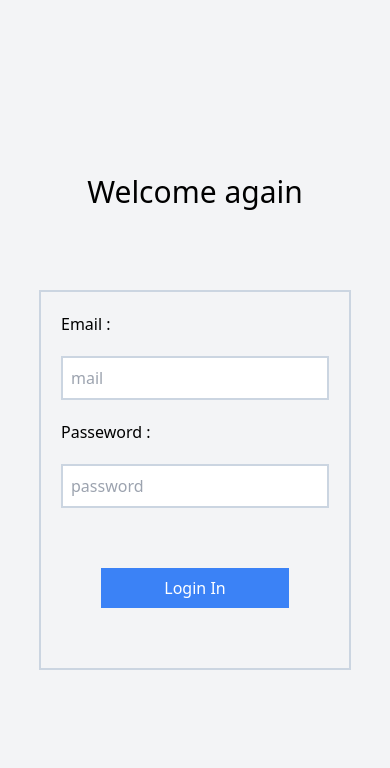
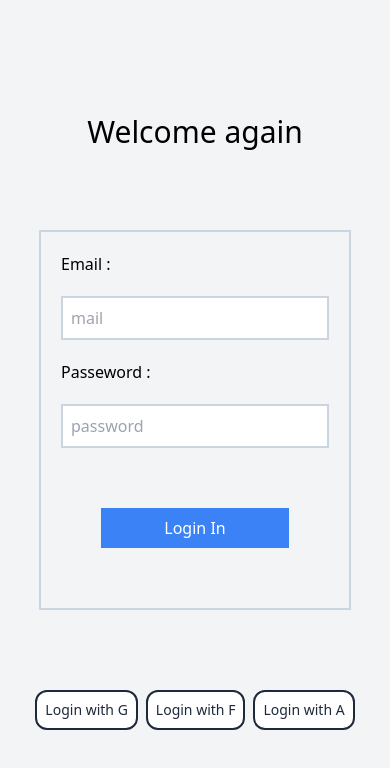
Before and after one commit to molomekeys/twitter-clone, a Next.js app: page / in a window 390 px wide. Shown: the top 768 px of the page. Built offline with nearby package versions, Linux system fonts and the light colour scheme.

Commit message:
i added the responsivness for the home page and fixed bug

```diff
--- a/components/LoginCard.tsx
+++ b/components/LoginCard.tsx
@@ -24,6 +24,11 @@ const LoginCard = () => {
             <div className="flex flex-col  gap-20 bg-gray-100 w-full h-full items-center justify-center">
                     <h3 className="text-3xl text-black">Welcome again</h3>
                     <FormLogin/>
+                    <div className="flex text-center lg:hidden  justify-between rounded-xl  text-gray-200 gap-2  text-sm">
+                    <p className="bg-white border-slate-800 border-2 text-slate-800 rounded-xl p-2 ">Login with G</p>
+                    <p className="bg-white border-slate-800 border-2 text-slate-800 rounded-xl p-2 ">Login with F</p>
+                    <p className="bg-white border-slate-800 border-2 text-slate-800 rounded-xl p-2 ">Login with A</p>
+                </div>
             </div>
         </div>
 
```
